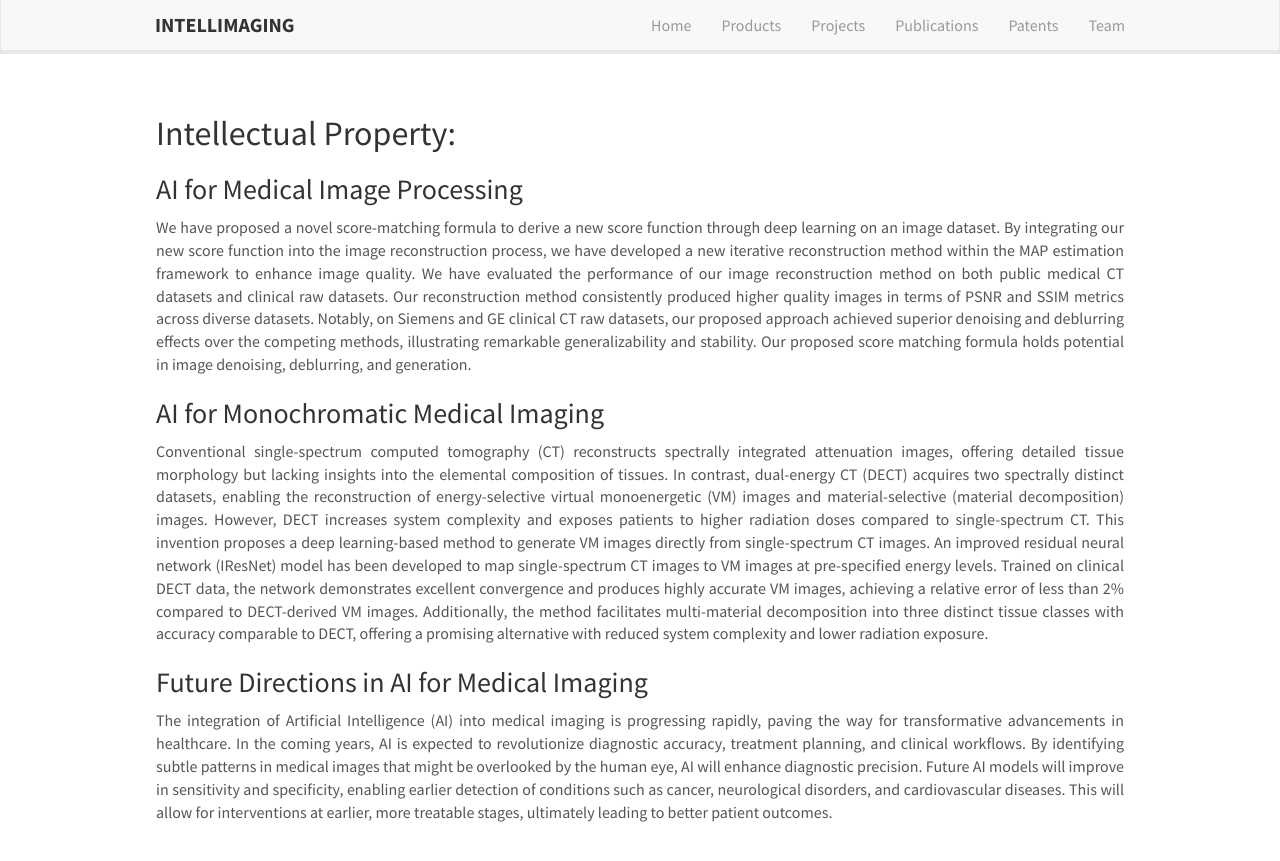
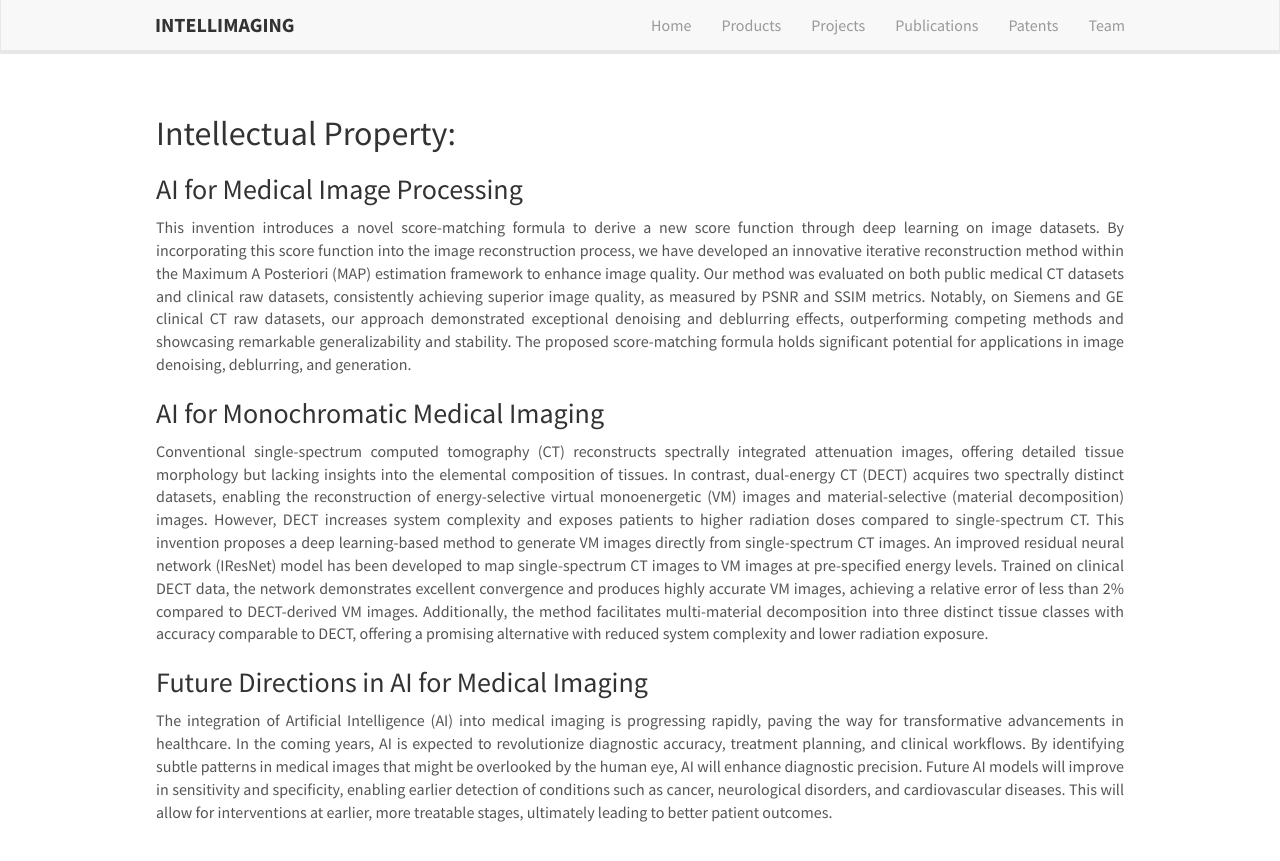
Before and after one commit to intellimaging/intellimaging.github.io, a Jekyll site: the page built from _pages/multimedia.md, in a window 1280 px wide. Shown: the top 861 px of the page. Built offline with Jekyll 4.4.1, drawn with Linux system fonts in a browser that asks for light colours.

Commit message:
Update multimedia.md

```diff
--- a/_pages/multimedia.md
+++ b/_pages/multimedia.md
@@ -12,7 +12,7 @@ permalink: /multimedia/
 ## Intellectual Property:
 
 <h3>AI for Medical Image Processing</h3>
-<p style="text-align: justify;">We have proposed a novel score-matching formula to derive a new score function through deep learning on an image dataset. By integrating our new score function into the image reconstruction process, we have developed a new iterative reconstruction method within the MAP estimation framework to enhance image quality. We have evaluated the performance of our image reconstruction method on both public medical CT datasets and clinical raw datasets. Our reconstruction method consistently produced higher quality images in terms of PSNR and SSIM metrics across diverse datasets. Notably, on Siemens and GE clinical CT raw datasets, our proposed approach achieved superior denoising and deblurring effects over the competing methods, illustrating remarkable generalizability and stability. Our proposed score matching formula holds potential in image denoising, deblurring, and generation.</p>
+<p style="text-align: justify;">This invention introduces a novel score-matching formula to derive a new score function through deep learning on image datasets. By incorporating this score function into the image reconstruction process, we have developed an innovative iterative reconstruction method within the Maximum A Posteriori (MAP) estimation framework to enhance image quality. Our method was evaluated on both public medical CT datasets and clinical raw datasets, consistently achieving superior image quality, as measured by PSNR and SSIM metrics. Notably, on Siemens and GE clinical CT raw datasets, our approach demonstrated exceptional denoising and deblurring effects, outperforming competing methods and showcasing remarkable generalizability and stability. The proposed score-matching formula holds significant potential for applications in image denoising, deblurring, and generation.</p>
 
 <h3>AI for Monochromatic Medical Imaging</h3>
 <p style="text-align: justify;">Conventional single-spectrum computed tomography (CT) reconstructs spectrally integrated attenuation images, offering detailed tissue morphology but lacking insights into the elemental composition of tissues. In contrast, dual-energy CT (DECT) acquires two spectrally distinct datasets, enabling the reconstruction of energy-selective virtual monoenergetic (VM) images and material-selective (material decomposition) images. However, DECT increases system complexity and exposes patients to higher radiation doses compared to single-spectrum CT. This invention proposes a deep learning-based method to generate VM images directly from single-spectrum CT images. An improved residual neural network (IResNet) model has been developed to map single-spectrum CT images to VM images at pre-specified energy levels. Trained on clinical DECT data, the network demonstrates excellent convergence and produces highly accurate VM images, achieving a relative error of less than 2% compared to DECT-derived VM images. Additionally, the method facilitates multi-material decomposition into three distinct tissue classes with accuracy comparable to DECT, offering a promising alternative with reduced system complexity and lower radiation exposure.</p>
```
